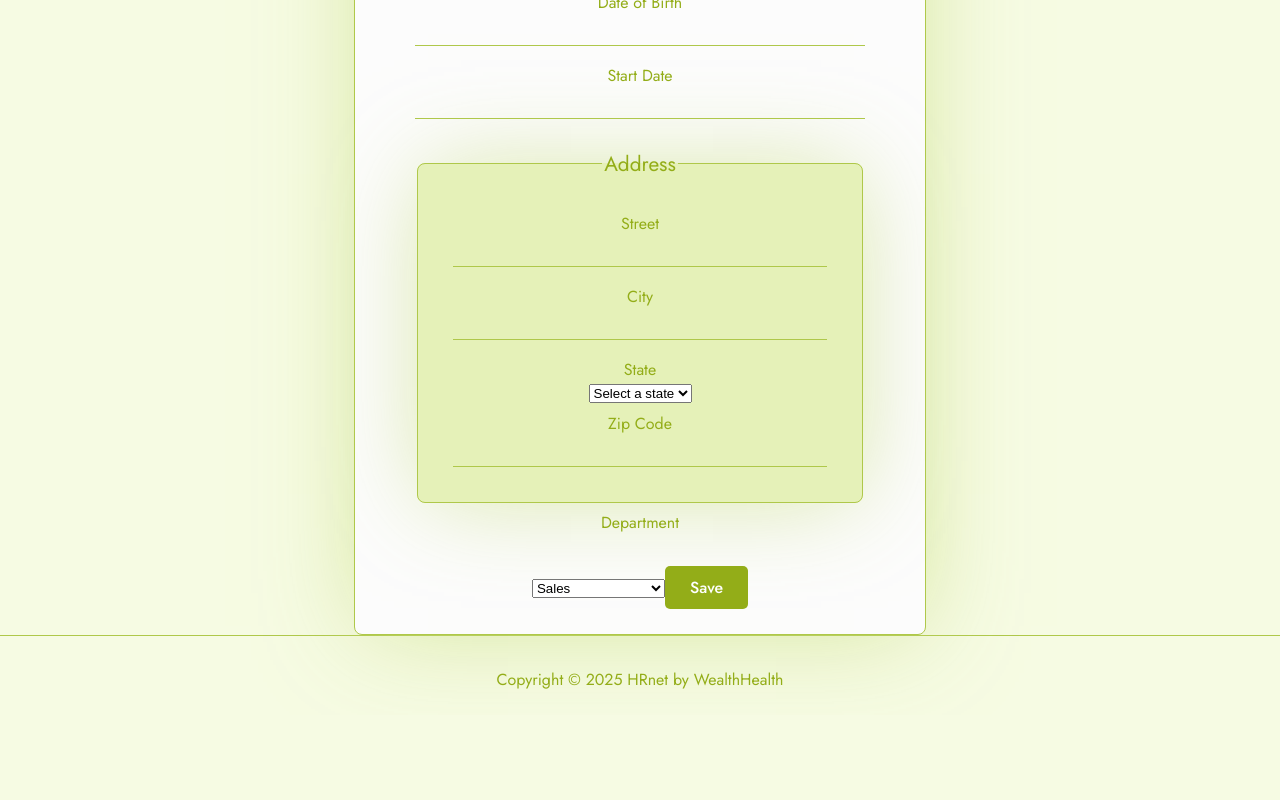
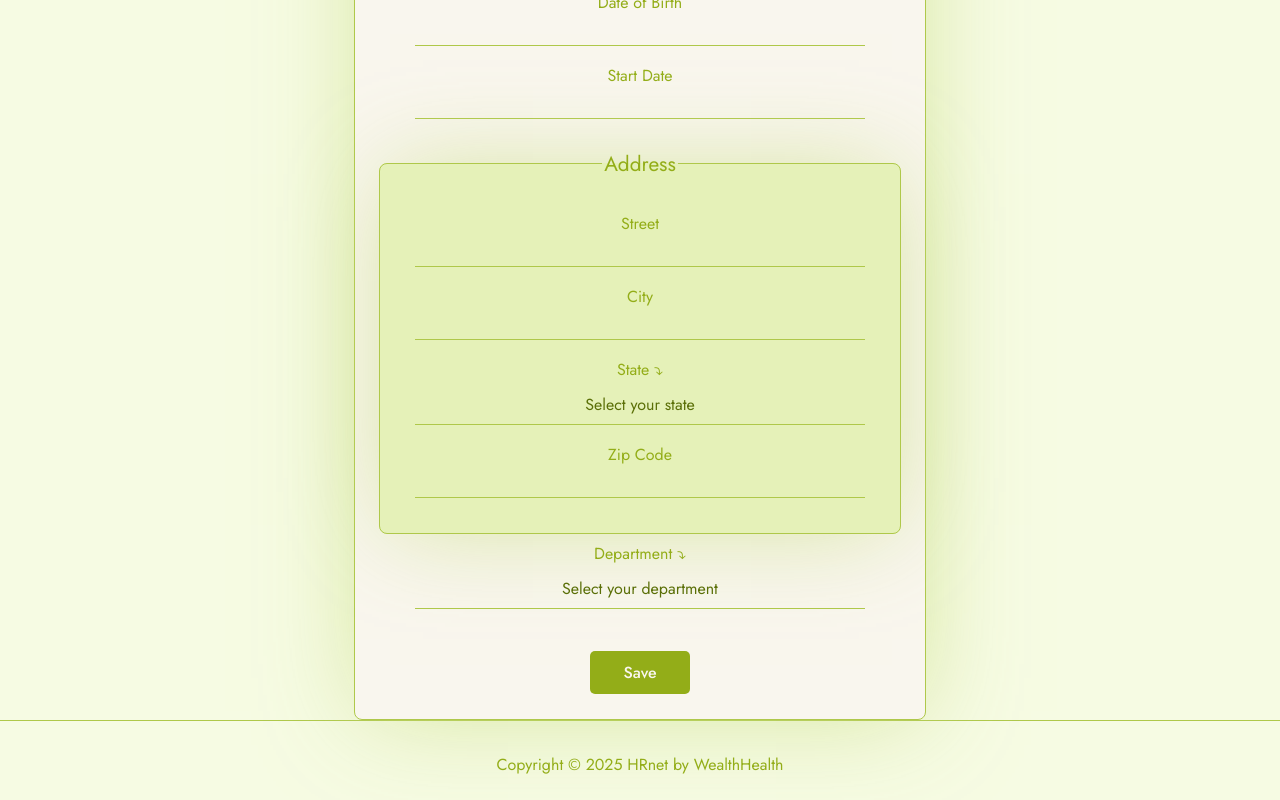
Before and after one commit to JoshUrdnb/WealthHealth-2.0, a React (Vite) app: page / in a window 1280 px wide. Shown: the part 447-1247 px from the top of the page. Before the commit the page ends 1162 px from the top, so only its background shows below. Built offline with nearby package versions, Linux system fonts and the light colour scheme.

Commit message:
feat: add modal component to confirm employee creation
- Created a reusable Modal component (Modale.jsx + modale.css)
- Integrated modal in Home page to display confirmation after form submission
- Used useState to control open/close modal

```diff
--- /dev/null
+++ b/src/components/modal/Modal.jsx
@@ -0,0 +1,20 @@
+import "./modal.css"
+
+export default function Modal({ isOpen, onClose, children }) {
+    if (!isOpen) return null
+
+    const handleClickOutside = (e) => {
+        if (e.target.className === "modal-overlay") {
+            onClose()
+        }
+    };
+
+    return (
+        <div className="modal-overlay" onClick={handleClickOutside}>
+            <div className="modal-content">
+                <button className="close-button" onClick={onClose}>⊗</button>
+                <div className="modal-body">{children}</div>
+            </div>
+        </div>
+    )
+}
--- /dev/null
+++ b/src/components/modal/modal.css
@@ -0,0 +1,41 @@
+.modal-overlay {
+    position: fixed;
+    z-index: 999;
+    top: 0;
+    left: 0;
+    right: 0;
+    bottom: 0;
+    background-color: rgba(3, 3, 3, 0.7);
+    display: flex;
+    align-items: center;
+    justify-content: center;
+}
+
+.modal-content {
+    position: relative;
+    padding: 5rem;
+    border-radius: .5rem;
+    max-width: 450px;
+    width: 100%;
+    box-shadow: 1px 1px 94px -10px rgba(201,222,132,0.75);
+    border: solid 2px #AFC84A;
+    background: #F9F6EE;
+}
+
+.close-button {
+    position: absolute;
+    right: -20px;
+    top: -12px;
+    font-size: 1.5rem;
+    background: none;
+    border: none;
+    cursor: pointer;
+    color: lightcoral;
+}
+
+.modal-body {
+    /* margin-top: 1rem; */
+    text-align: center;
+    font-size: 1.5rem;
+    color: #5A6F07;
+}
--- a/src/pages/home/Home.jsx
+++ b/src/pages/home/Home.jsx
@@ -1,5 +1,6 @@
+import './home.css'
 import { useState } from "react"
-import './home.css'
+import Modal from "../../components/modal/Modal.jsx"
 
 export default function Home() {
     const [firstName, setFirstName] = useState("")
@@ -10,7 +11,9 @@ export default function Home() {
     const [city, setCity] = useState("")
     const [state, setState] = useState("")
     const [zipCode, setZipCode] = useState("")
-    const [department, setDepartment] = useState("Sales")
+    const [department, setDepartment] = useState("")
+
+    const [isModalOpen, setIsModalOpen] = useState(false)
 
     const handleSubmit = (e) => {
         e.preventDefault()
@@ -28,13 +31,15 @@ export default function Home() {
         }
 
         console.log("New Employee:", newEmployee)
+
+        setIsModalOpen(true)
     }
 
     return (
         <div className="homepage">
             <div className="container">
                 <h1>Create Employee</h1>
-                <form id="create-employee" onSubmit={handleSubmit}>
+                <form onSubmit={handleSubmit}>
                     <label htmlFor="first-name">First Name</label>
                     <input
                         type="text"
@@ -86,15 +91,17 @@ export default function Home() {
                             onChange={(e) => setCity(e.target.value)}
                         />
 
-                        <label htmlFor="state">State</label>
+                        <label htmlFor="state">State ⤵</label>
                         <select
                             id="state"
                             value={state}
                             onChange={(e) => setState(e.target.value)}
                         >
-                            <option value="">Select a state</option>
-                            <option value="CA">California</option>
-                            <option value="NY">Florida</option>
+                            <option value="">Select your state</option>
+                            <option value="CA">Arizona</option>
+                            <option value="TX">California</option>
+                            <option value="FL">Florida</option>
+                            <option value="TX">Texas</option>
                         </select>
 
                         <label htmlFor="zip-code">Zip Code</label>
@@ -106,21 +113,27 @@ export default function Home() {
                         />
                     </fieldset>
 
-                    <label htmlFor="department">Department</label>
+                    <label htmlFor="department">Department ⤵</label>
                     <select
                         id="department"
                         value={department}
                         onChange={(e) => setDepartment(e.target.value)}
                     >
-                        <option>Sales</option>
-                        <option>Marketing</option>
-                        <option>Engineering</option>
-                        <option>Human Resources</option>
-                        <option>Legal</option>
+                        <option value="">Select your department</option>
+                        <option value="Sales">Sales</option>
+                        <option value="Marketing">Marketing</option>
+                        <option value="Engineering">Engineering</option>
+                        <option value="Human Resources">Human Resources</option>
+                        <option value="Legal">Legal</option>
                     </select>
 
                     <button type="submit" className="form-btn">Save</button>
                 </form>
+
+                <Modal isOpen={isModalOpen} onClose={() => setIsModalOpen(false)}>
+                    <p>Employee created successfully!</p>
+                </Modal>
+
             </div>
         </div>
     )
--- a/src/pages/home/home.css
+++ b/src/pages/home/home.css
@@ -2,7 +2,7 @@
     display: flex;
     justify-content: center;
     align-items: center;
-    min-height: 100vh;
+    min-height: 85vh;
 }
 
 .container {
@@ -12,13 +12,16 @@
     justify-content: center;
     border-radius: .5rem;
     width: 500px;
-    background: #FCFCFC;
+    background: #F9F6EE;
     border: solid 1px #AFC84A;
     padding: 25px 35px;
     box-shadow: 1px 1px 94px -10px rgba(201,222,132,0.75);
 }
 
 form {
+    display: flex;
+    flex-direction: column;
+    align-items: center;
     width: 90%;
 }
 
@@ -28,7 +31,19 @@ label {
     color: #93AD18;
 }
 
+select {
+    all: unset;
+    border-bottom: solid 1px #AFC84A;
+    width: 100%;
+    box-sizing: border-box;
+    padding: .5rem;
+    margin-top: 5px;
+    margin-bottom: 10px;
+    color: #5A6F07;
+}
+
 .address {
+    width: 100%;
     margin-top: 20px;
     background-color: #E5F1B8;
     border: solid 1px #AFC84A;
@@ -43,7 +58,7 @@ legend {
 }
 
 h1 {
-    color: #93AD18;
+    color: #5A6F07;
 }
 
 input {
@@ -57,9 +72,10 @@ input {
 }
 
 .form-btn {
+    width: 100px;
     margin-top: 2rem;
     background-color: #93AD18;
-    color: #FFF;
+    color: #F9F6EE;
     border: none;
     padding: 10px 25px;
     border-radius: 5px;
```
